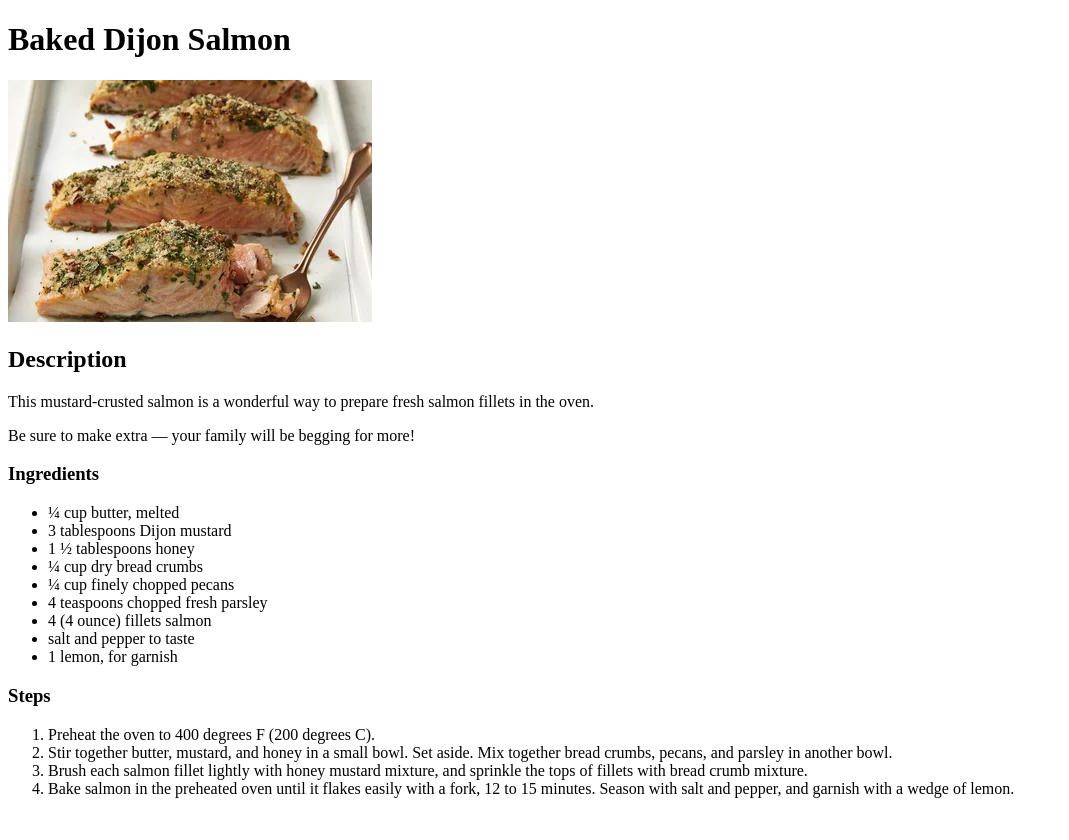
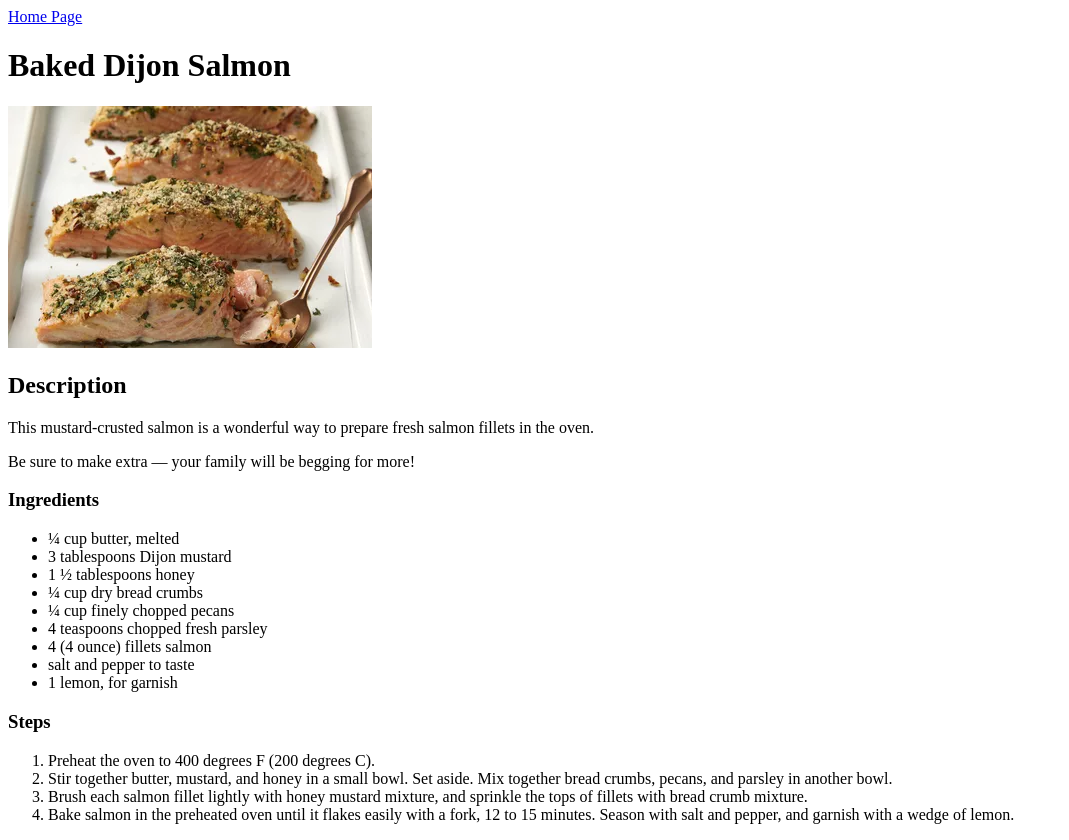
Before and after one commit to WojtekDutkiewicz/odin-recipes, a plain HTML site: page pages/baked-dijon-salmon.html in a window 1280 px wide. Shown: the whole page, without its empty margins (0-1069 px from the left). Before the commit the page ends 814 px from the top, so only its background shows below. Drawn offline with Linux system fonts and the light colour scheme.

Commit message:
Added return to Home Page

```diff
--- a/pages/baked-dijon-salmon.html
+++ b/pages/baked-dijon-salmon.html
@@ -9,6 +9,7 @@
 </head>
 
 <body>
+    <a href="../index.html">Home Page</a>
     <h1>Baked Dijon Salmon</h1>
     <img src="../images/baked-dijon-salmon.webp" alt="baked-dijon-salmon">
     <h2>Description</h2>
```
Also changed, not shown: pages/lasagna.html (+1 -0 lines), pages/tuna-fish-salad.html (+1 -0 lines).
